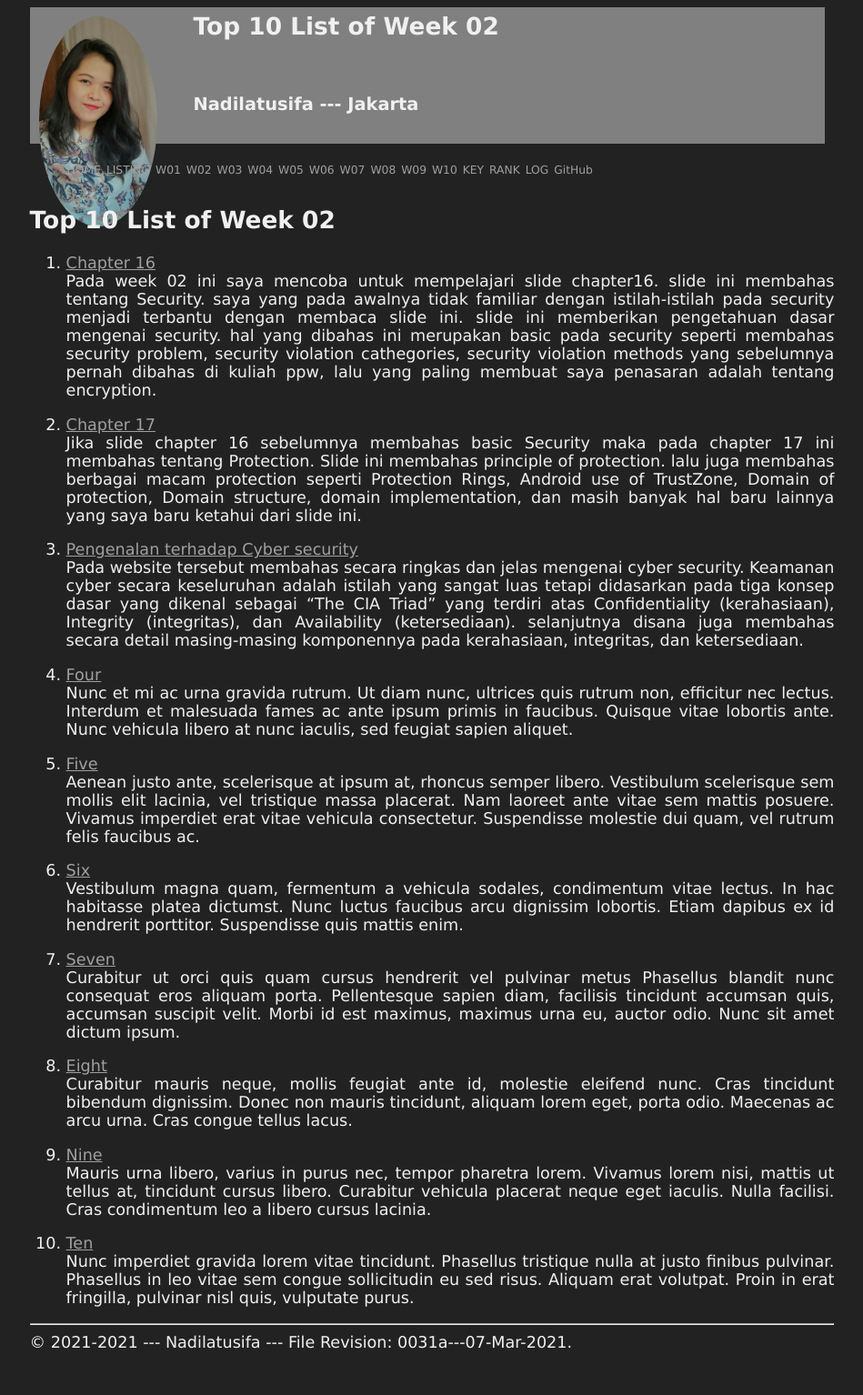
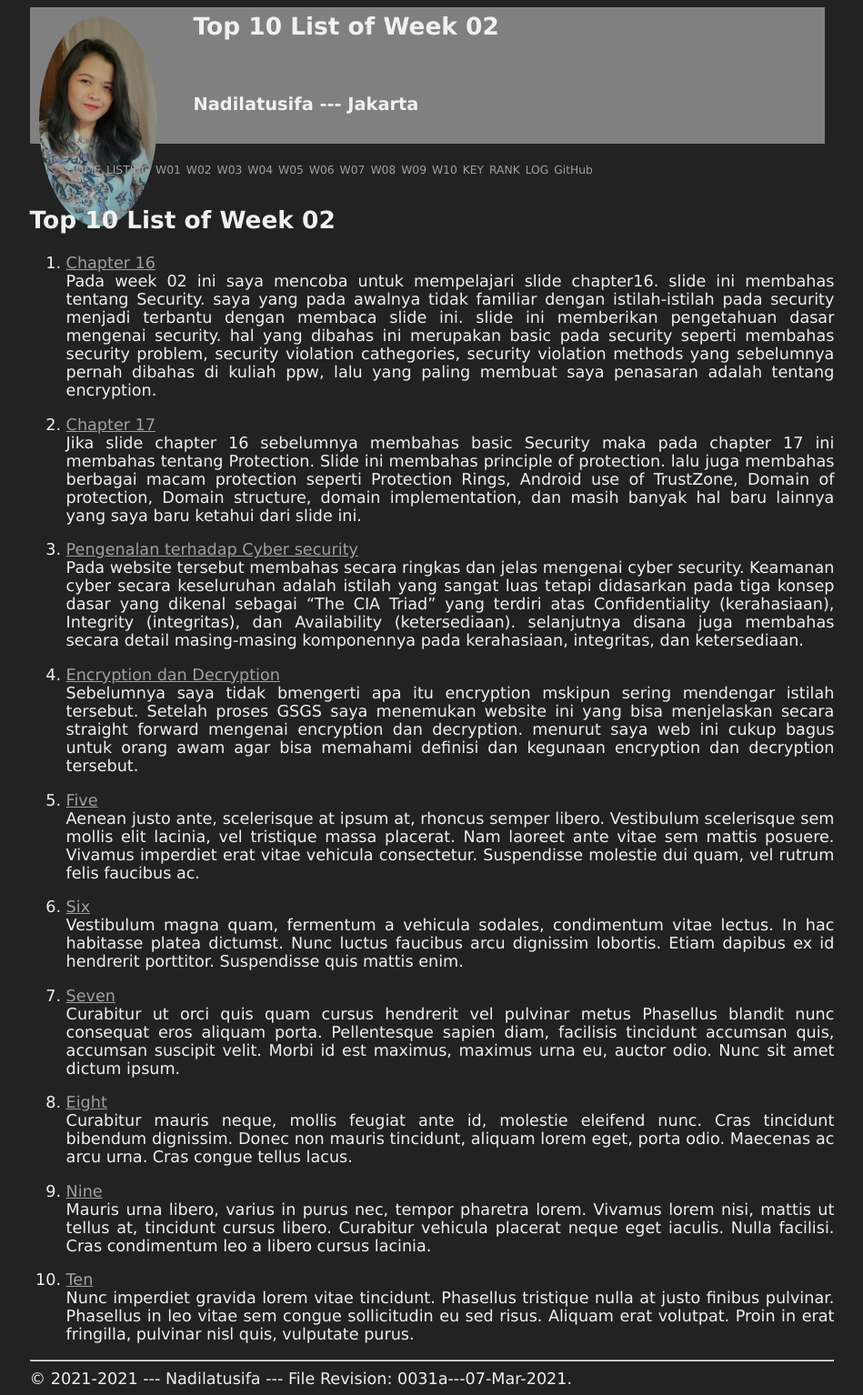
Before and after one commit to nadilatusifa12/os211, a Jekyll site: the page built from w02.md, in a window 1280 px wide. Shown: the whole page at 91% size, without its empty margins (165-1114 px from the left). Built offline with Jekyll 4.4.1, drawn with Linux system fonts in a browser that asks for light colours; our own code applies the rules of GitHub Pages for plain Markdown files; before the commit the page ends 1494 px from its top, so only the background shows below that.

Commit message:
Update w02.md

```diff
--- a/w02.md
+++ b/w02.md
@@ -21,12 +21,10 @@ Pada website tersebut membahas secara ringkas dan jelas mengenai cyber security.
 Keamanan cyber secara keseluruhan adalah istilah yang sangat luas tetapi didasarkan pada tiga konsep dasar yang dikenal sebagai “The CIA Triad” yang terdiri atas Confidentiality (kerahasiaan), Integrity (integritas), dan Availability (ketersediaan). selanjutnya disana juga membahas secara detail masing-masing komponennya pada
 kerahasiaan, integritas, dan ketersediaan.
 
-4. [Four](https://en.wikipedia.org/wiki/4)<br>
-Nunc et mi ac urna gravida rutrum.
-Ut diam nunc, ultrices quis rutrum non, efficitur nec lectus.
-Interdum et malesuada fames ac ante ipsum primis in faucibus.
-Quisque vitae lobortis ante.
-Nunc vehicula libero at nunc iaculis, sed feugiat sapien aliquet.
+4. [Encryption dan Decryption](https://www.ultima-erp.id/article/sia/encryption/)<br>
+Sebelumnya saya tidak bmengerti apa itu encryption mskipun sering mendengar istilah tersebut.
+Setelah proses GSGS saya menemukan website ini yang bisa menjelaskan secara straight forward mengenai encryption dan decryption.
+menurut saya web ini cukup bagus untuk orang awam agar bisa memahami definisi dan kegunaan encryption dan decryption tersebut.
 
 5. [Five](https://en.wikipedia.org/wiki/5)<br>
 Aenean justo ante, scelerisque at ipsum at, rhoncus semper libero.
```
